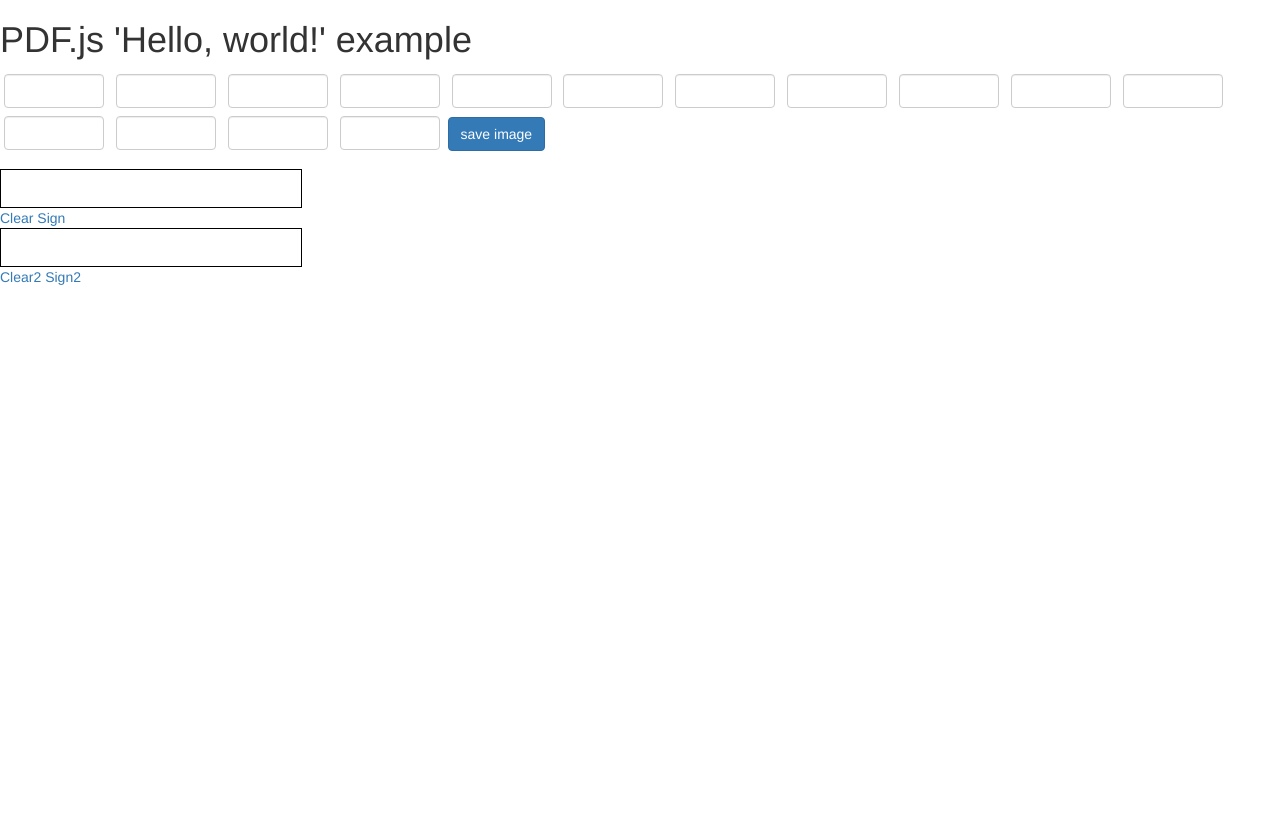
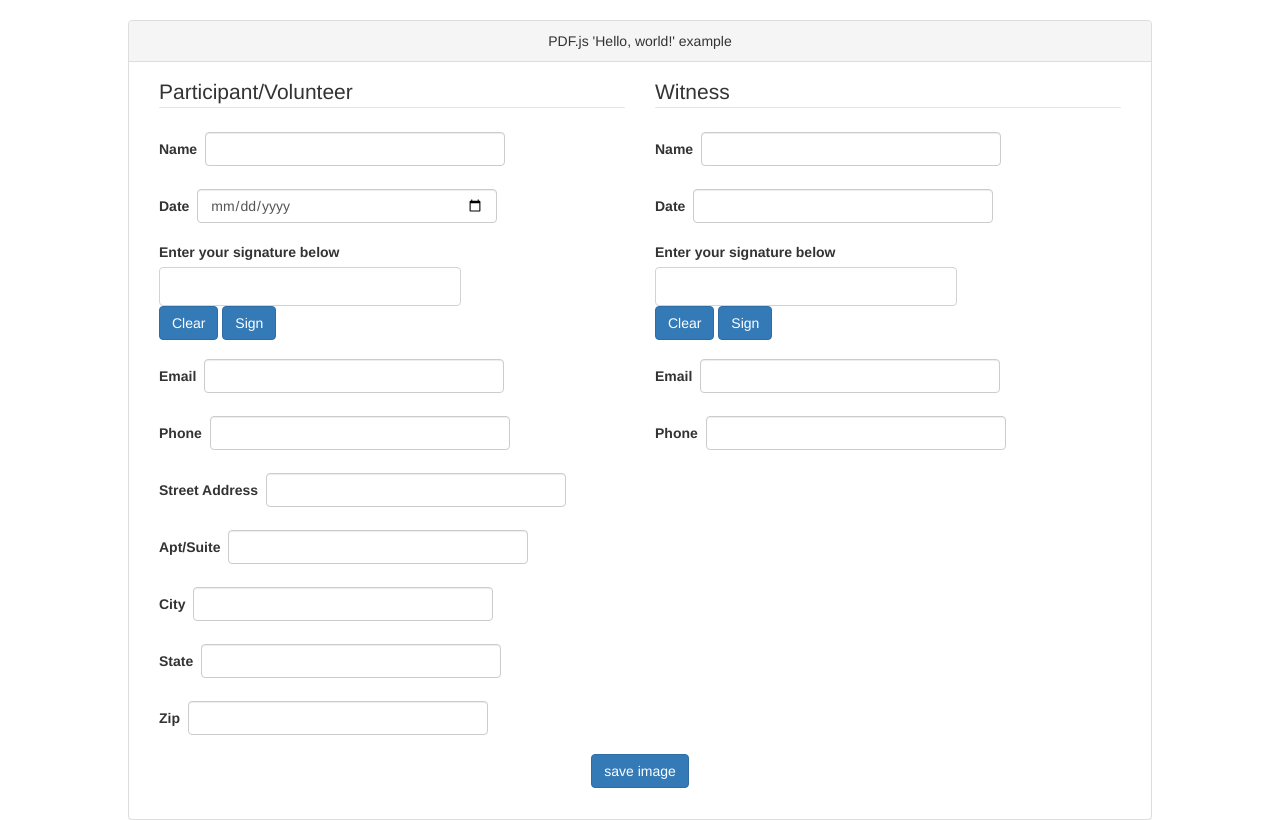
Before and after one commit to madthad91/pdf_test, a website: page index.html in a window 1280 px wide. Drawn offline with nearby package versions, Linux system fonts and the light colour scheme; files that its build step writes are made by us from their sources.

Commit message:
updated the UI to bootstrap and made more form elements for individual entry

```diff
--- a/index.html
+++ b/index.html
@@ -1,49 +1,107 @@
 <!-- for legacy browsers add compatibility.js -->
 <script src="./lib/compatibility.js"></script>
 <style>
-.form-control{
-  width:100px !important;
-  margin:4px;
-  display:inline-block !important;
+    .form-control {
+        width: 300px !important;
+        margin: 4px;
+        display: inline-block !important;
     }
 </style>
 <script src="./lib/pdf.js"></script>
 <link rel="stylesheet" type="text/css" href="https://maxcdn.bootstrapcdn.com/bootstrap/3.3.7/css/bootstrap.min.css">
 <!-- bower:css -->
 <!-- endbower -->
-<h1>PDF.js 'Hello, world!' example</h1>
-<form>
+<br>
+<div style="width: 80%; height: 800px; text-align: center; margin: auto" class="panel panel-default">
+    <div class="panel-heading">PDF.js 'Hello, world!' example</div>
+    <div class="panel-body">
+        <form style="text-align: left" class="container-fluid">
+            <div class="row">
+                <div class="col-md-6">
+                    <legend>Participant/Volunteer</legend>
                     <div class="form-group">
-<input class="form-control" type="text" id="words" onkeyup="updateImage(this, 1)">
-<input class="form-control" type="text" id="words" onkeyup="updateImage(this, 2)">
-<input class="form-control" type="text" id="words" onkeyup="updateImage(this, 3)">
-<input class="form-control" type="text" id="words" onkeyup="updateImage(this, 4)">
-<input class="form-control" type="text" id="words" onkeyup="updateImage(this, 5)">
-<input class="form-control" type="text" id="words" onkeyup="updateImage(this, 6)">
-<input class="form-control" type="text" id="words" onkeyup="updateImage(this, 7)">
-<input class="form-control" type="text" id="words" onkeyup="updateImage(this, 8)">
-<input class="form-control" type="text" id="words" onkeyup="updateImage(this, 9)">
-<input class="form-control" type="text" id="words" onkeyup="updateImage(this, 10)">
-<input class="form-control" type="text" id="words" onkeyup="updateImage(this, 11)">
-<input class="form-control" type="text" id="words" onkeyup="updateImage(this, 12)">
-<input class="form-control" type="text" id="words" onkeyup="updateImage(this, 13)">
-<input class="form-control" type="text" id="words" onkeyup="updateImage(this, 14)">
-<input class="form-control" type="text" id="words" onkeyup="updateImage(this, 15)">
+                        <label for="author_name">Name</label>
+                        <input class="form-control" type="text" id="author_name" onkeyup="updateImage(this, 1); updateImage(this, 2)">
+                    </div>
+                    <div class="form-group">
+                        <label for="author_date">Date</label>
+                        <input class="form-control" type="date" id="author_date" onchange="updateImage(this, 3)">
+                    </div>
+                    <div class="form-group">
+                        <label>Enter your signature below</label><br>
+                        <canvas id='signatureCanvas' width='300' height='37' style='border-radius:4px; border: 1px solid lightgrey ;'></canvas>
+                        <br>
+                        <div class='button-bar'>
+                            <button type="button" class='btn btn-primary' onclick='clearCanvas()'>Clear</button>
+                            <button type="button" class='btn btn-primary' onclick='saveCanvas()'>Sign</button>
+                        </div>
+                    </div>
+                    <div class="form-group">
+                        <label for="author_email">Email</label>
+                        <input class="form-control" type="email" id="author_email" onkeyup="updateImage(this, 4)">
+                    </div>
+                    <div class="form-group">
+                        <label for="author_phone">Phone</label>
+                        <input class="form-control" type="text" id="author_phone" onkeyup="updateImage(this, 5)">
+                    </div>
+                    <div class="form-group">
+                        <label for="author_street">Street Address</label>
+                        <input class="form-control" type="text" id="author_street" onkeyup="updateImage(this, 7)">
+                    </div>
+                    <div class="form-group">
+                        <label for="author_apt">Apt/Suite</label>
+                        <input class="form-control" type="text" id="author_apt" onkeyup="updateImage(this, 8)">
+                    </div>
+                    <div class="form-group">
+                        <label for="author_city">City</label>
+                        <input class="form-control" type="text" id="author_city" onkeyup="updateImage(this, 9)">
+                    </div>
+                    <div class="form-group">
+                        <label for="author_state">State</label>
+                        <input class="form-control" type="text" id="author_state" onkeyup="updateImage(this, 10)">
+                    </div>
+                    <div class="form-group">
+                        <label for="author_zip">Zip</label>
+                        <input class="form-control" type="text" id="author_zip" onkeyup="updateImage(this, 11)">
+                    </div>
+                </div>
+                <div class="col-md-6">
+                    <legend>Witness</legend>
+                    <div class="form-group">
+                        <label for="witness_name">Name</label>
+                        <input class="form-control" type="text" id="witness_name" onkeyup="updateImage(this, 12)">
+                    </div>
+                    <div class="form-group">
+                        <label for="witness_date">Date</label>
+                        <input class="form-control" type="text" id="witness_date" onkeyup="updateImage(this, 13)">
+                    </div>
+                    <div class="form-group">
+                        <label>Enter your signature below</label><br>
+                        <canvas id='signatureCanvas2' width='300' height='37' style='border-radius:4px; border: 1px solid lightgrey ;'></canvas>
+                        <br>
+                        <div class='button-bar'>
+                            <button type="button" class='btn btn-primary' onclick='clearCanvas2()'>Clear</button>
+                            <button type="button" class='btn btn-primary' onclick='saveCanvas2()'>Sign</button>
+                        </div>
+                    </div>
+                    <div class="form-group">
+                        <label for="witness_email">Email</label>
+                        <input class="form-control" type="text" id="witness_email" onkeyup="updateImage(this, 14)">
+                    </div>
+                    <div class="form-group">
+                        <label for="witness_phone">Phone</label>
+                        <input class="form-control" type="text" id="witness_phone" onkeyup="updateImage(this, 15)">
+                    </div>
+                </div>
+            </div>
+            <div class="row" style="text-align: center; margin: auto; width:100%">
                 <button type="button" class="btn btn-primary" onclick="saveImg()">save image</button>
             </div>
         </form>
+    </div>
+</div>
 
- <canvas id='signatureCanvas' width='300' height='37' style='border: 1px solid black;'></canvas>
-        <div class='button-bar'>
-            <a class='button button-energized' onclick='clearCanvas()'>Clear</a>
-            <a class='button button-balanced' onclick='saveCanvas()'>Sign</a>
-        </div>
-   <canvas id='signatureCanvas2' width='300' height='37' style='border: 1px solid black;'></canvas>
-        <div class='button-bar'>
-            <a class='button button-energized' onclick='clearCanvas2()'>Clear2</a>
-            <a class='button button-balanced' onclick='saveCanvas2()'>Sign2</a>
-        </div>
-<canvas id="the-canvas"></canvas>
+<canvas id="the-canvas" style="display:none"></canvas>
 <img id="res">
 <!-- bower:js -->
 <script src="bower_components/signature_pad/signature_pad.js"></script>
```
Also changed, not shown: index.js (+7 -7 lines). Lines whose indentation alone changed are shown as unchanged.
